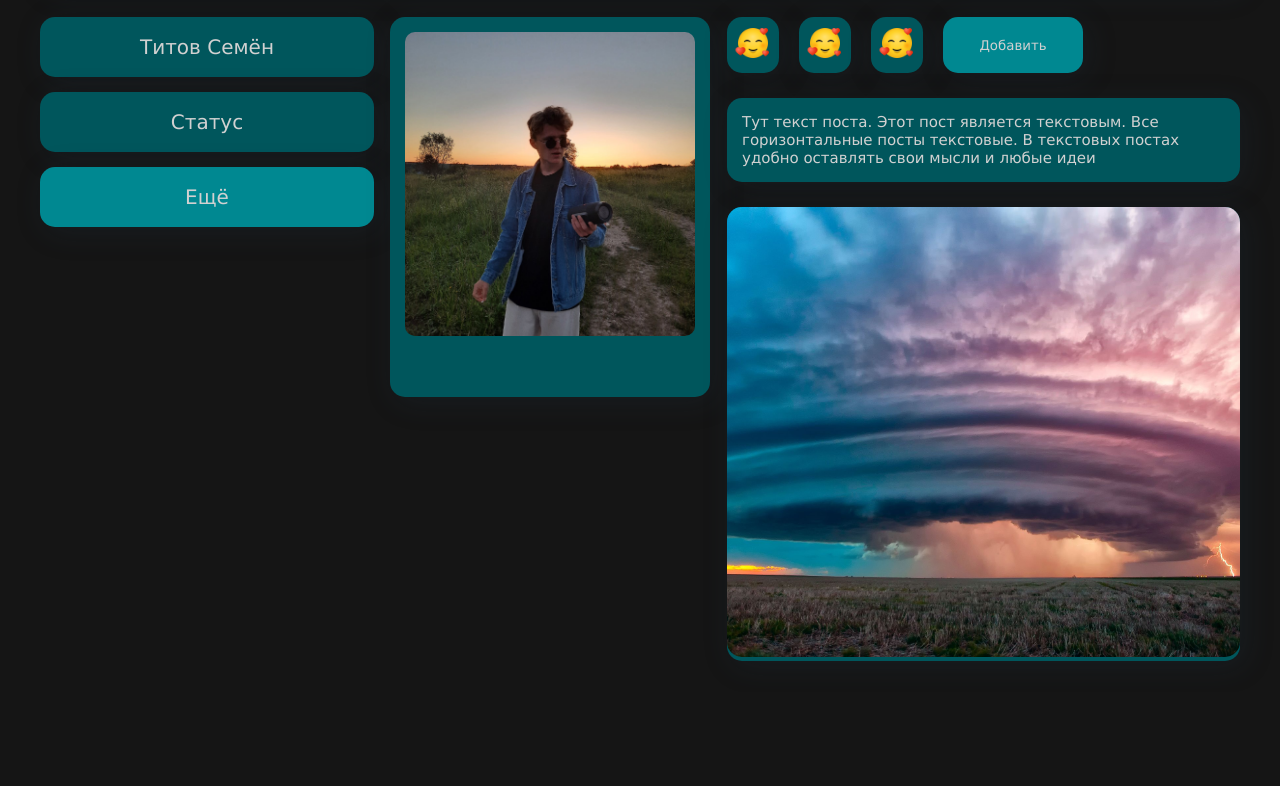
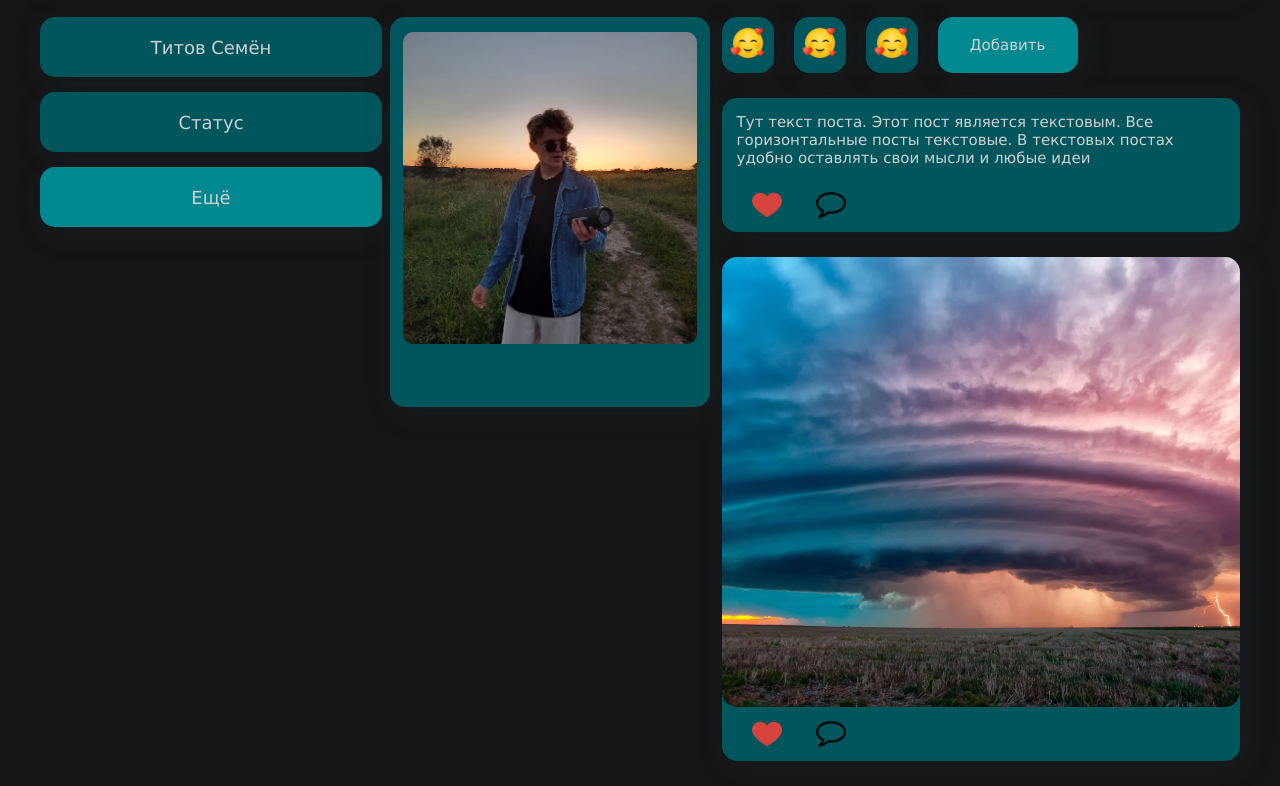
Before and after one commit to TitikUniverse/SocialWeb, a plain HTML site: page index.html in a window 1280 px wide. Shown: the part 108-894 px from the top of the page. Before the commit the page ends 800 px from the top, so only its background shows below. Drawn offline with Linux system fonts and the light colour scheme.

Commit message:
Поправил кнопки и начал кнопки под аватаркой

```diff
--- a/index.html
+++ b/index.html
@@ -17,24 +17,27 @@
         <article id="content-page">
             <div id="left">
                 <div class="top-info">
-                    <div class="box-radius-white shadow" id="name"><span>Титов Семён</span></div>
-                    <div class="box-radius-white shadow" id="status"><span>Статус</span></div>
-                    <div class="box-radius-white shadow" id="more-top-info"><span>Ещё</span></div>
+                    <div class="box-radius-white shadow top-info-element" id="name"><span>Титов Семён</span></div>
+                    <div class="box-radius-white shadow top-info-element" id="status"><span>Статус</span></div>
+                    <button class="box-radius-white shadow top-info-element main-btn" id="more-top-info"><span>Ещё</span></button>
                 </div>
             </div>
 
             <div id="center">
                 <div class="avatar-container box-radius-white shadow">
                     <img src="./img/avatar.jpg" alt="AVTR">
+                    <div class="avatar-bottom-option">
+
+                    </div>
                 </div>
             </div>
 
             <div id="right">
                 <div id="right-top-content">
                     <div class="emote-item-menu">
-                        <div class="emote-item box-radius-white shadow"><img src="./img/icon/hearts-icon.png" alt=""></div>
-                        <div class="emote-item box-radius-white shadow"><img src="./img/icon/hearts-icon.png" alt=""></div>
-                        <div class="emote-item box-radius-white shadow"><img src="./img/icon/hearts-icon.png" alt=""></div>
+                        <button class="emote-item box-radius-white shadow main-btn"><img src="./img/icon/hearts-icon.png" alt=""></button>
+                        <button class="emote-item box-radius-white shadow main-btn"><img src="./img/icon/hearts-icon.png" alt=""></button>
+                        <button class="emote-item box-radius-white shadow main-btn"><img src="./img/icon/hearts-icon.png" alt=""></button>
                         <button id="add-post-btn" class="main-btn shadow">Добавить</button>
                     </div>
                     <div class="wall">
@@ -43,22 +46,22 @@
                             <div class="post-content">
                                 <span>Тут текст поста. Этот пост является текстовым. Все горизонтальные посты текстовые. В текстовых постах удобно оставлять свои мысли и любые идеи</span>
                             </div>
-                            <!-- <div class="post-option">
-                                <hr>
+                            <div class="post-option">
+                                <!-- <hr> -->
                                 <img src="./img/icon/like-red.png" alt="LIKE">
                                 <img src="./img/icon/comment-white-oval-bubble.png" alt="COMMENT">
-                            </div> -->
+                            </div>
                         </div>
 
                         <div class="post image-post box-radius-white shadow">
                             <div class="post-content">
                                 <img src="./img/tornado.jpg" alt="">
                             </div>
-                            <!-- <div class="post-option">
-                                <hr>
+                            <div class="post-option">
+                                <!-- <hr> -->
                                 <img src="./img/icon/like-red.png" alt="LIKE">
                                 <img src="./img/icon/comment-white-oval-bubble.png" alt="COMMENT">
-                            </div> -->
+                            </div>
                         </div>
                     </div>
                 </div>
--- a/style/style.css
+++ b/style/style.css
@@ -2,6 +2,7 @@
     margin: 0;
     padding: 0;
     font-family: Verdana, Helvetica, Arial, Sans-serif;
+    font-size: 15px;
     outline: none;
     color: rgb(209, 209, 209);
 }
@@ -72,40 +73,47 @@ body {
     background-color: #008891;
 }
 .top-info {
-    width: 90%;
+    width: 95%;
     /* padding-right: 15px; */
     float: left;
-    font-size: 20px;
 }
-.top-info div {
+.top-info .top-info-element {
     display: flex;
     align-items: center;
     justify-content: center;
     text-align: center;
     width: 100%;
-    height: 50px;
+    height: 60px;
     margin-bottom: 15px;
-    padding: 5px;
+}
+.top-info .top-info-element span {
+    font-size: 18px;
+    font-weight: 500;
 }
 
 .avatar-container {
     width: 100%;
     min-width: 320px;
-    height: 380px;
+    height: 390px;
 
     display: flex;
-    align-items: flex-start;
+    flex-direction: column;
+    align-items: center;
 }
 .avatar-container img {
-    width: 95%;
+    width: 92%;
     height: 80%;
     object-fit: cover;
     border-radius: 10px;
-    margin: 15px 15px;
+    margin: 15px 0px;
+}
+.avatar-container .avatar-bottom-option {
+    width: 100%;
+    height: 50px;
 }
 
 #right-top-content {
-    width: 95%;
+    width: 96%;
     float: right;
 }
 
@@ -122,6 +130,7 @@ body {
 .emote-item {
     padding: 6px;
     margin-right: 20px;
+    background-color: #00565c;
 }
 #add-post-btn {
     width: 140px;
@@ -140,7 +149,6 @@ body {
 .text-post .post-content {
     padding: 15px;
     min-height: 50px;
-    font-size: 15px;
 }
 .image-post .post-content {
     width: 100%;
```
